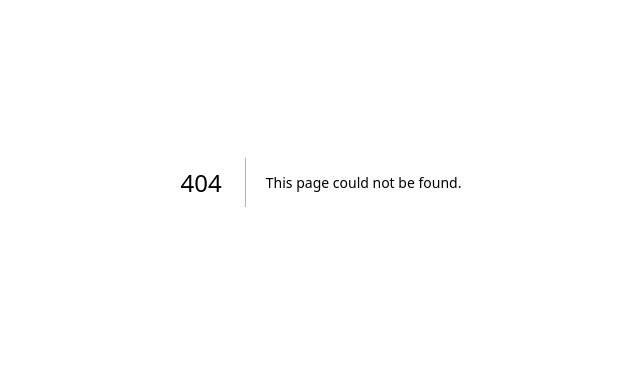
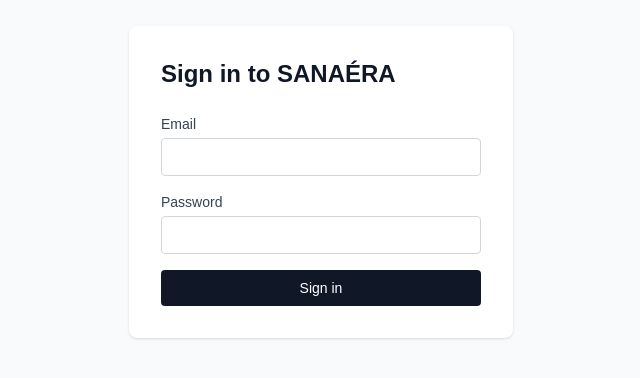
Before and after one commit to santhra-code/sanaera, a Next.js app: page /login in a window 1280 px wide. Before the commit this address had no page. Shown: the part 218-596 px from the top of the page, without its empty margins (319-959 px from the left). Built offline with nearby package versions, Linux system fonts and the light colour scheme.

Commit message:
Implement authentication with NextAuth Credentials provider

```diff
--- /dev/null
+++ b/app/api/auth/[...nextauth]/route.ts
@@ -0,0 +1,6 @@
+import NextAuth from "next-auth";
+import { authOptions } from "@/lib/auth";
+
+const handler = NextAuth(authOptions);
+
+export { handler as GET, handler as POST };
--- /dev/null
+++ b/app/login/page.tsx
@@ -0,0 +1,87 @@
+"use client";
+
+import { useState, FormEvent } from "react";
+import { signIn } from "next-auth/react";
+import { useRouter } from "next/navigation";
+
+export default function LoginPage() {
+  const router = useRouter();
+  const [email, setEmail] = useState("");
+  const [password, setPassword] = useState("");
+  const [error, setError] = useState("");
+  const [isLoading, setIsLoading] = useState(false);
+
+  async function handleSubmit(e: FormEvent) {
+    e.preventDefault();
+    setError("");
+    setIsLoading(true);
+
+    const result = await signIn("credentials", {
+      email,
+      password,
+      redirect: false,
+    });
+
+    setIsLoading(false);
+
+    if (result?.error) {
+      setError("Invalid email or password.");
+      return;
+    }
+
+    router.push("/");
+    router.refresh();
+  }
+
+  return (
+    <div className="flex min-h-screen items-center justify-center bg-gray-50 px-4">
+      <div className="w-full max-w-sm rounded-lg bg-white p-8 shadow">
+        <h1 className="mb-6 text-2xl font-semibold text-gray-900">
+          Sign in to SANAÉRA
+        </h1>
+
+        <form onSubmit={handleSubmit} className="space-y-4">
+          <div>
+            <label className="block text-sm font-medium text-gray-700">
+              Email
+            </label>
+            <input
+              type="email"
+              required
+              value={email}
+              onChange={(e) => setEmail(e.target.value)}
+              className="mt-1 w-full rounded border border-gray-300 px-3 py-2 text-sm"
+            />
+          </div>
+
+          <div>
+            <label className="block text-sm font-medium text-gray-700">
+              Password
+            </label>
+            <input
+              type="password"
+              required
+              value={password}
+              onChange={(e) => setPassword(e.target.value)}
+              className="mt-1 w-full rounded border border-gray-300 px-3 py-2 text-sm"
+            />
+          </div>
+
+          {error && (
+            <p className="text-sm text-red-600" role="alert">
+              {error}
+            </p>
+          )}
+
+          <button
+            type="submit"
+            disabled={isLoading}
+            className="w-full rounded bg-gray-900 py-2 text-sm font-medium text-white disabled:opacity-50"
+          >
+            {isLoading ? "Signing in..." : "Sign in"}
+          </button>
+        </form>
+      </div>
+    </div>
+  );
+}
--- /dev/null
+++ b/lib/auth.ts
@@ -0,0 +1,71 @@
+import { NextAuthOptions } from "next-auth";
+import CredentialsProvider from "next-auth/providers/credentials";
+import bcrypt from "bcryptjs";
+import { db } from "@/lib/db";
+
+export const authOptions: NextAuthOptions = {
+  session: {
+    strategy: "jwt",
+  },
+  pages: {
+    signIn: "/login",
+  },
+  providers: [
+    CredentialsProvider({
+      name: "Credentials",
+      credentials: {
+        email: { label: "Email", type: "email" },
+        password: { label: "Password", type: "password" },
+      },
+      async authorize(credentials) {
+        if (!credentials?.email || !credentials?.password) {
+          return null;
+        }
+
+        const user = await db.user.findUnique({
+          where: { email: credentials.email },
+        });
+
+        // Deliberately generic — never reveal whether the email exists.
+        if (!user) {
+          return null;
+        }
+
+        const isPasswordValid = await bcrypt.compare(
+          credentials.password,
+          user.passwordHash
+        );
+
+        if (!isPasswordValid) {
+          return null;
+        }
+
+        // Only return safe fields — never the password hash.
+        return {
+          id: user.id,
+          email: user.email,
+          name: user.name,
+          role: user.role,
+        };
+      },
+    }),
+  ],
+  callbacks: {
+    async jwt({ token, user }) {
+      // On initial sign-in, `user` is defined — copy id/role into the token.
+      if (user) {
+        token.id = user.id;
+        token.role = user.role;
+      }
+      return token;
+    },
+    async session({ session, token }) {
+      // Expose id/role on the session object so API routes can read them.
+      if (session.user) {
+        session.user.id = token.id as string;
+        session.user.role = token.role as "CUSTOMER" | "ADMIN";
+      }
+      return session;
+    },
+  },
+};
--- /dev/null
+++ b/lib/db.ts
@@ -0,0 +1,19 @@
+import "dotenv/config";
+import { PrismaClient } from "@/app/generated/prisma/client";
+import { PrismaPg } from "@prisma/adapter-pg";
+
+// Prevent multiple Prisma Client instances during Next.js dev hot-reloading.
+const globalForPrisma = globalThis as unknown as {
+  prisma: PrismaClient | undefined;
+};
+
+function createPrismaClient() {
+  const adapter = new PrismaPg({ connectionString: process.env.DATABASE_URL });
+  return new PrismaClient({ adapter });
+}
+
+export const db = globalForPrisma.prisma ?? createPrismaClient();
+
+if (process.env.NODE_ENV !== "production") {
+  globalForPrisma.prisma = db;
+}
--- /dev/null
+++ b/type/next-auth.d.ts
@@ -0,0 +1,23 @@
+import { Role } from "@/app/generated/prisma/client";
+import { DefaultSession } from "next-auth";
+
+declare module "next-auth" {
+  interface Session {
+    user: {
+      id: string;
+      role: Role;
+    } & DefaultSession["user"];
+  }
+
+  interface User {
+    id: string;
+    role: Role;
+  }
+}
+
+declare module "next-auth/jwt" {
+  interface JWT {
+    id: string;
+    role: Role;
+  }
+}
```
